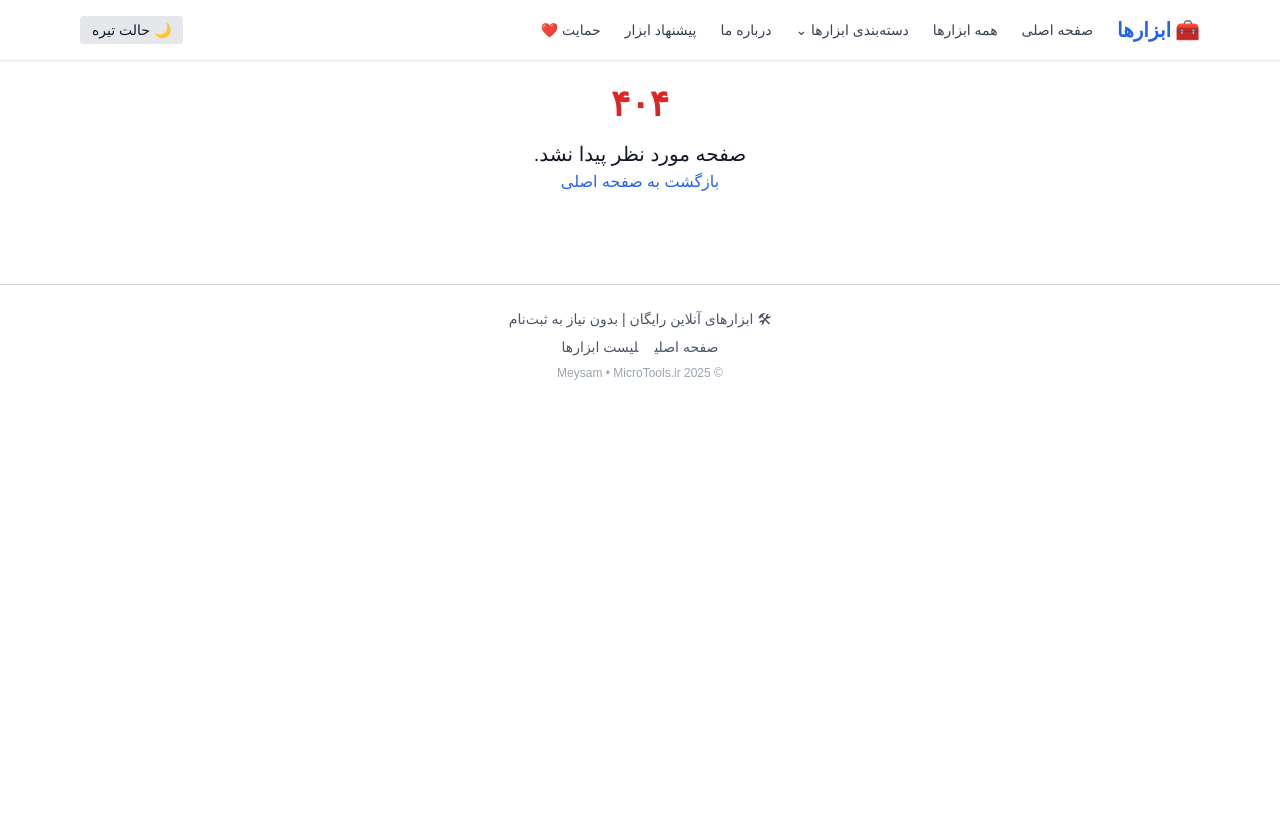
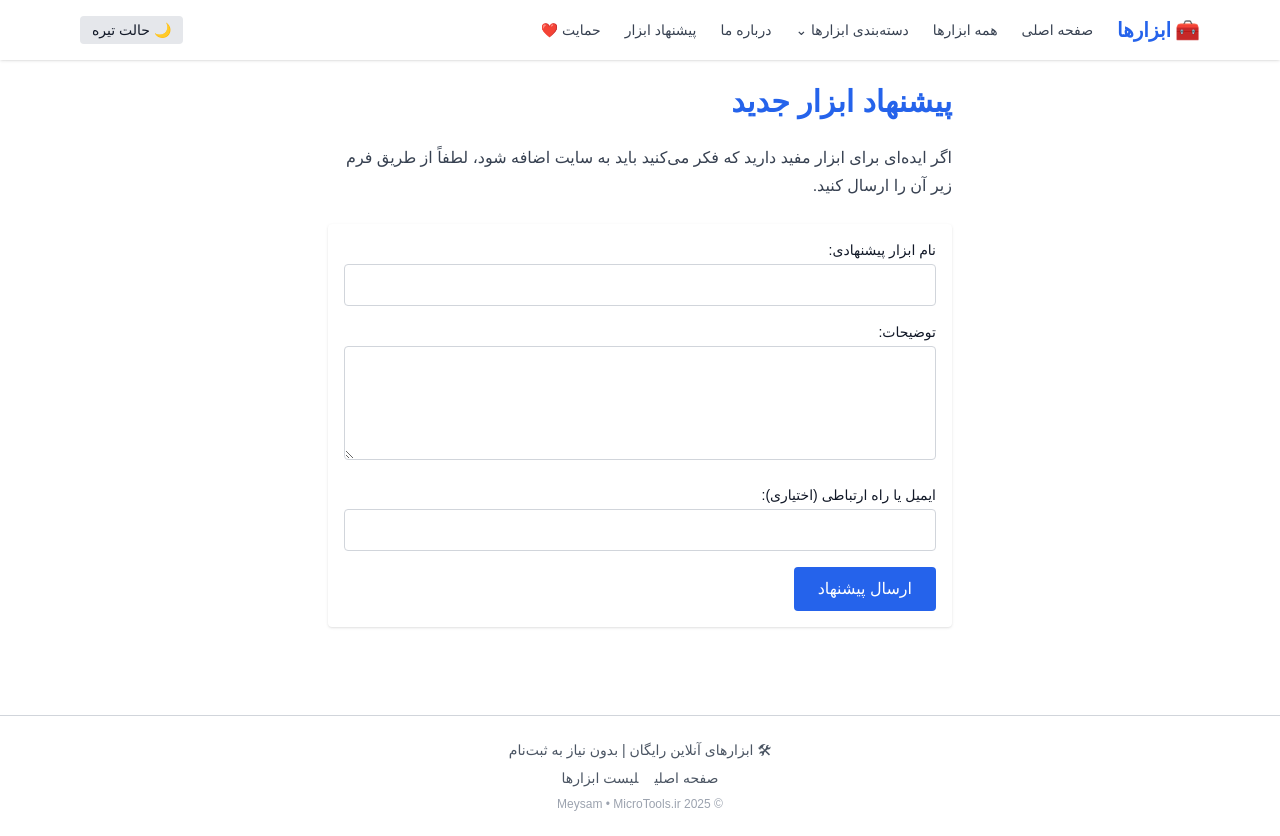
Before and after one commit to meysann/microtools2, a Next.js app: page /suggest-tool in a window 1280 px wide. Before the commit this address had no page. Before the commit the page ends 800 px from the top, so only its background shows below. Built offline with nearby package versions, Linux system fonts and the light colour scheme; what moment-jalaali, tailwindcss-rtl would draw is missing.

Commit message:
➕ Add /suggest-tool page with working Formspree form

```diff
--- /dev/null
+++ b/src/app/suggest-tool/page.tsx
@@ -0,0 +1,69 @@
+// src/app/suggest-tool/page.tsx
+
+export const metadata = {
+  title: "پیشنهاد ابزار جدید | MicroTools",
+  description:
+    "پیشنهادات و ایده‌های خود را برای اضافه شدن ابزارهای جدید با ما به اشتراک بگذارید.",
+};
+
+export default function SuggestToolPage() {
+  return (
+    <main className="max-w-2xl mx-auto p-6 text-right space-y-6">
+      <h1 className="text-3xl font-bold text-blue-600 dark:text-blue-400">
+        پیشنهاد ابزار جدید
+      </h1>
+
+      <p className="text-gray-700 dark:text-gray-300">
+        اگر ایده‌ای برای ابزار مفید دارید که فکر می‌کنید باید به سایت اضافه شود،
+        لطفاً از طریق فرم زیر آن را ارسال کنید.
+      </p>
+
+      <form
+        action="https://formspree.io/f/movdozgo
+" // 🔁 Replace with your real Formspree endpoint
+        method="POST"
+        className="space-y-4 bg-white dark:bg-slate-800 p-4 rounded shadow"
+      >
+        <div>
+          <label className="block text-sm font-medium mb-1">
+            نام ابزار پیشنهادی:
+          </label>
+          <input
+            type="text"
+            name="tool_name"
+            required
+            className="w-full p-2 border border-gray-300 dark:border-slate-600 rounded dark:bg-slate-900 dark:text-white"
+          />
+        </div>
+
+        <div>
+          <label className="block text-sm font-medium mb-1">توضیحات:</label>
+          <textarea
+            name="description"
+            rows={4}
+            required
+            className="w-full p-2 border border-gray-300 dark:border-slate-600 rounded dark:bg-slate-900 dark:text-white"
+          ></textarea>
+        </div>
+
+        <div>
+          <label className="block text-sm font-medium mb-1">
+            ایمیل یا راه ارتباطی (اختیاری):
+          </label>
+          <input
+            type="text"
+            name="contact"
+            className="w-full p-2 border border-gray-300 dark:border-slate-600 rounded dark:bg-slate-900 dark:text-white"
+          />
+        </div>
+
+        <button
+          type="submit"
+          className="bg-blue-600 text-white px-6 py-2 rounded hover:bg-blue-700"
+        >
+          ارسال پیشنهاد
+        </button>
+      </form>
+    </main>
+  );
+}
```
